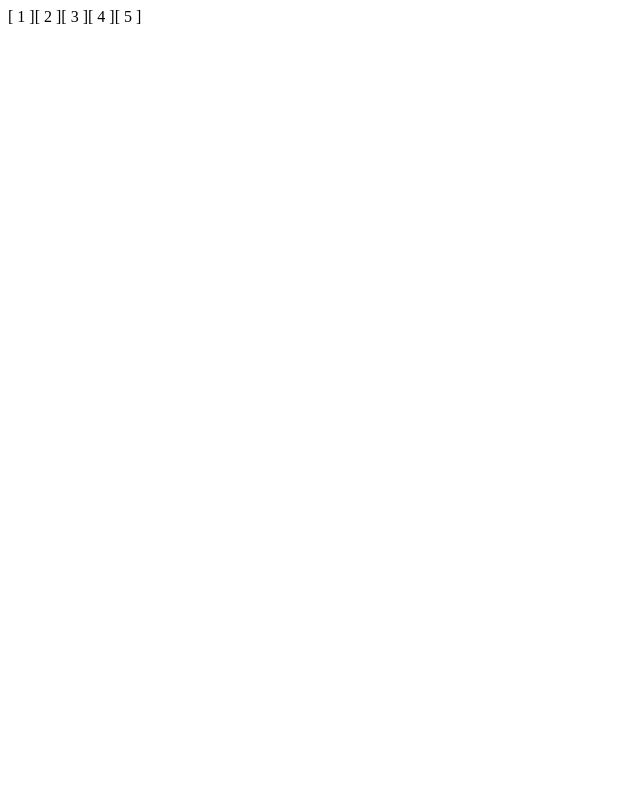
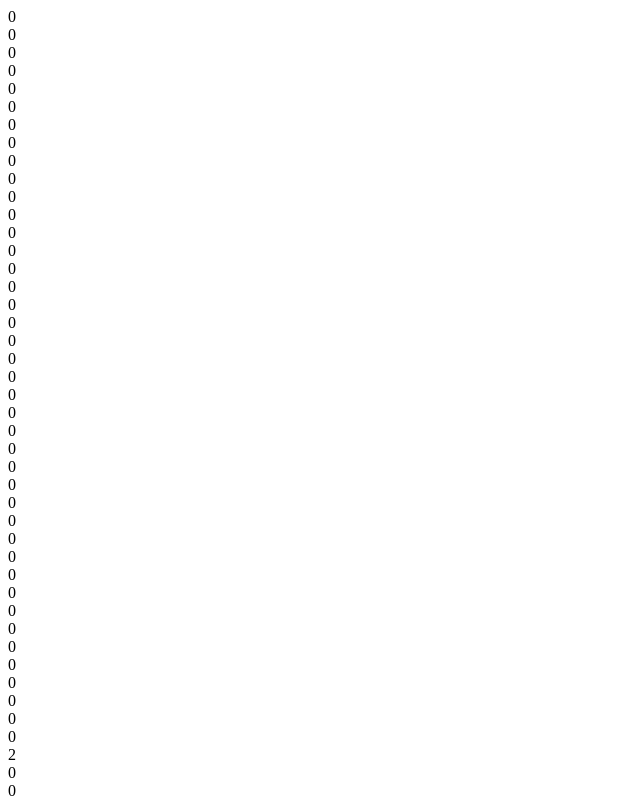
Before and after one commit to icwhatuc/tile-game, a React app: page / in a window 1280 px wide. Shown: the top 800 px of the page, without its empty margins (0-640 px from the left). Built offline with nearby package versions, Linux system fonts and the light colour scheme; the HTML template or start-up script is replaced by a standard one.

Commit message:
incorporated redux into app

```diff
--- a/package.json
+++ b/package.json
@@ -26,8 +26,11 @@
     "webpack-dev-server": "^1.14.1"
   },
   "dependencies": {
+    "lodash": "^4.14.0",
     "path": "^0.12.7",
     "react": "^15.0.1",
-    "react-dom": "^15.0.1"
+    "react-dom": "^15.0.1",
+    "react-redux": "^4.4.5",
+    "redux": "^3.5.2"
   }
 }
--- /dev/null
+++ b/src/actions/index.js
@@ -0,0 +1,6 @@
+export function setGrid(grid) {
+  return {
+    type: 'SET_GRID'
+    , data: grid
+  };
+}
--- /dev/null
+++ b/src/components/App.js
@@ -0,0 +1,27 @@
+import React, { PropTypes } from 'react';
+import Grid from '../components/grid';
+import applyGravity from '../game/applyGravity';
+
+import * as actions from '../actions';
+
+class App extends React.Component {
+  updateGrid() {
+    let {grid, fallingBlock} = this.props;
+    let updatedGrid = applyGravity(grid);
+    this.props.dispatch(actions.setGrid(updatedGrid));
+  }
+
+  componentDidMount() {
+    setInterval(this.updateGrid.bind(this), 1000);
+  }
+
+  render () {
+    return (
+      <div style={{ height: '100%' }}>
+        <Grid {...this.props}/>
+      </div>
+    )
+  }
+}
+
+export default App;
--- a/src/components/grid-cell.js
+++ b/src/components/grid-cell.js
@@ -2,10 +2,14 @@ import React, { PropTypes } from 'react';
 
 class GridCell extends React.Component {
   render () {
+    let classes = [
+      "grid__cell"
+      // , "tile-" + this.props.value
+    ];
     return (
-      <span className="grid__cell">
-        [ {this.props.data} ]
-      </span>
+      <div className={classes.join(' ')}>
+        {this.props.value}
+      </div>
     )
   }
 }
--- a/src/components/grid-row.js
+++ b/src/components/grid-row.js
@@ -4,8 +4,8 @@ import GridCell from './grid-cell';
 
 class GridRow extends React.Component {
   render () {
-    let gridCells = this.props.data.map(function(cell, cellIdx) {
-      return <GridCell data={cell} key={cellIdx}/>
+    let gridCells = this.props.row.map(function(cellValue, cellIdx) {
+      return <GridCell value={cellValue} key={cellIdx}/>
     });
     return (
       <div className="grid__row">
--- a/src/components/grid.js
+++ b/src/components/grid.js
@@ -4,8 +4,8 @@ import GridRow from './grid-row';
 
 class Grid extends React.Component {
   render () {
-    let gridRows = this.props.data.map(function(row, rowIdx) {
-      return <GridRow data={row} key={rowIdx}/>
+    let gridRows = this.props.grid.map(function(row, rowIdx) {
+      return <GridRow row={row} key={rowIdx}/>
     });
     return (
       <div className="grid">
--- /dev/null
+++ b/src/containers/AppConnector.js
@@ -0,0 +1,11 @@
+import _ from 'lodash';
+import {connect} from 'react-redux'
+import App from '../components/App'
+
+function mapStateToProps(state, ownProps) {
+    return _.assign({}, state, ownProps);
+}
+
+const AppConnector = connect(mapStateToProps)(App)
+
+export default AppConnector;
--- a/src/containers/AppContainer.js
+++ /dev/null
@@ -1,19 +0,0 @@
-import React, { PropTypes } from 'react';
-import Grid from '../components/grid';
-
-const data = [
-    [1, 2, 3, 4, 5]
-];
-
-class AppContainer extends React.Component {
-  render () {
-    let gridProps = {data};
-    return (
-      <div style={{ height: '100%' }}>
-        <Grid {...gridProps}/>
-      </div>
-    )
-  }
-}
-
-export default AppContainer;
--- /dev/null
+++ b/src/game/applyGravity.js
@@ -0,0 +1,33 @@
+export default function applyGravity(grid) {
+  let updatedGrid = [];
+  updatedGrid = grid.reverse().map((row, index) => {
+    let prevRow = grid[index-1] || [];
+    let nextRow = grid[index+1] || [];
+    let updatedRow = row.slice();
+
+    updatedRow = updatedRow.map((cell, index) => {
+      if(!cell && nextRow[index]) {
+        return nextRow[index];
+      }
+      if(cell && !prevRow[index]) {
+        return 0;
+      }
+      return cell;
+    });
+
+    return updatedRow;
+  });
+
+  return updatedGrid.reverse();
+}
+
+/* NOTES
+ *
+ * given a grid row, the updated grid row
+ * consists of current cells that have NOT collapsed to prevRow
+ * and new cells from nextRow that can collapse into current row
+ *
+ * we know cells have collapsed into prevRow if grid's and updatedGrid's
+ * cells do not match
+ *
+ */
--- a/src/index.js
+++ b/src/index.js
@@ -1,10 +1,18 @@
 import React from 'react';
-import ReactDOM from 'react-dom';
-import AppContainer from './containers/AppContainer';
+import {render} from 'react-dom';
+import {Provider} from 'react-redux'
+import {createStore} from 'redux'
+
+import reducers from './reducers'
+import App from './containers/AppConnector'
+
+let store = createStore(reducers);
 
 const MOUNT_NODE = document.getElementById('root')
 
-ReactDOM.render(
-  <AppContainer/>,
+render(
+  <Provider store={store}>
+    <App />
+  </Provider>,
   MOUNT_NODE
 )
--- /dev/null
+++ b/src/reducers/index.js
@@ -0,0 +1,42 @@
+import _ from 'lodash';
+
+// TODO
+const grid = [
+    [2, 2, 0, 0, 0, 0, 0, 0, 0, 0]
+    , [0, 4, 2, 0, 0, 0, 0, 0, 0, 0]
+    , [0, 0, 0, 0, 0, 0, 0, 0, 0, 0]
+    , [0, 0, 0, 0, 0, 0, 0, 0, 0, 0]
+    , [0, 0, 0, 0, 0, 0, 0, 0, 0, 0]
+    , [0, 0, 0, 0, 0, 0, 0, 0, 0, 0]
+    , [0, 0, 0, 0, 0, 0, 0, 0, 0, 0]
+    , [0, 0, 0, 0, 0, 0, 0, 0, 0, 0]
+    , [0, 0, 0, 0, 0, 32, 16, 0, 0, 0]
+    , [0, 0, 0, 0, 0, 32, 32, 64, 0, 0]
+];
+const fallingBlock = [
+    {position: [0,0], value: 2}
+    , {position: [0,1], value: 2}
+    , {position: [1,1], value: 4}
+    , {position: [1,2], value: 2}
+];
+
+const initialState = {
+  grid
+  , fallingBlock
+};
+
+export default (state = initialState, action) => {
+  const actionMap = {
+    SET_GRID: updateStateWithGrid
+  };
+
+  let handler = actionMap[action.type];
+
+  return handler ? handler(state, action.data) : state;
+}
+
+function updateStateWithGrid(state, grid) {
+  return _.assign({}, state, {
+    grid
+  });
+}
--- a/webpack.config.js
+++ b/webpack.config.js
@@ -4,8 +4,8 @@ module.exports = {
     app: ["./src/index.js"]
   },
   output: {
-    path: path.resolve(__dirname, "build"),
-    publicPath: "/static/",
+    path: path.resolve(__dirname, "build", "static"),
+    publicPath: "/",
     filename: "app.bundle.js"
   },
   module: {
```
Also changed, not shown: 3 other files (tests, documents, lock files or other folders). Lines whose indentation alone changed are shown as unchanged.
